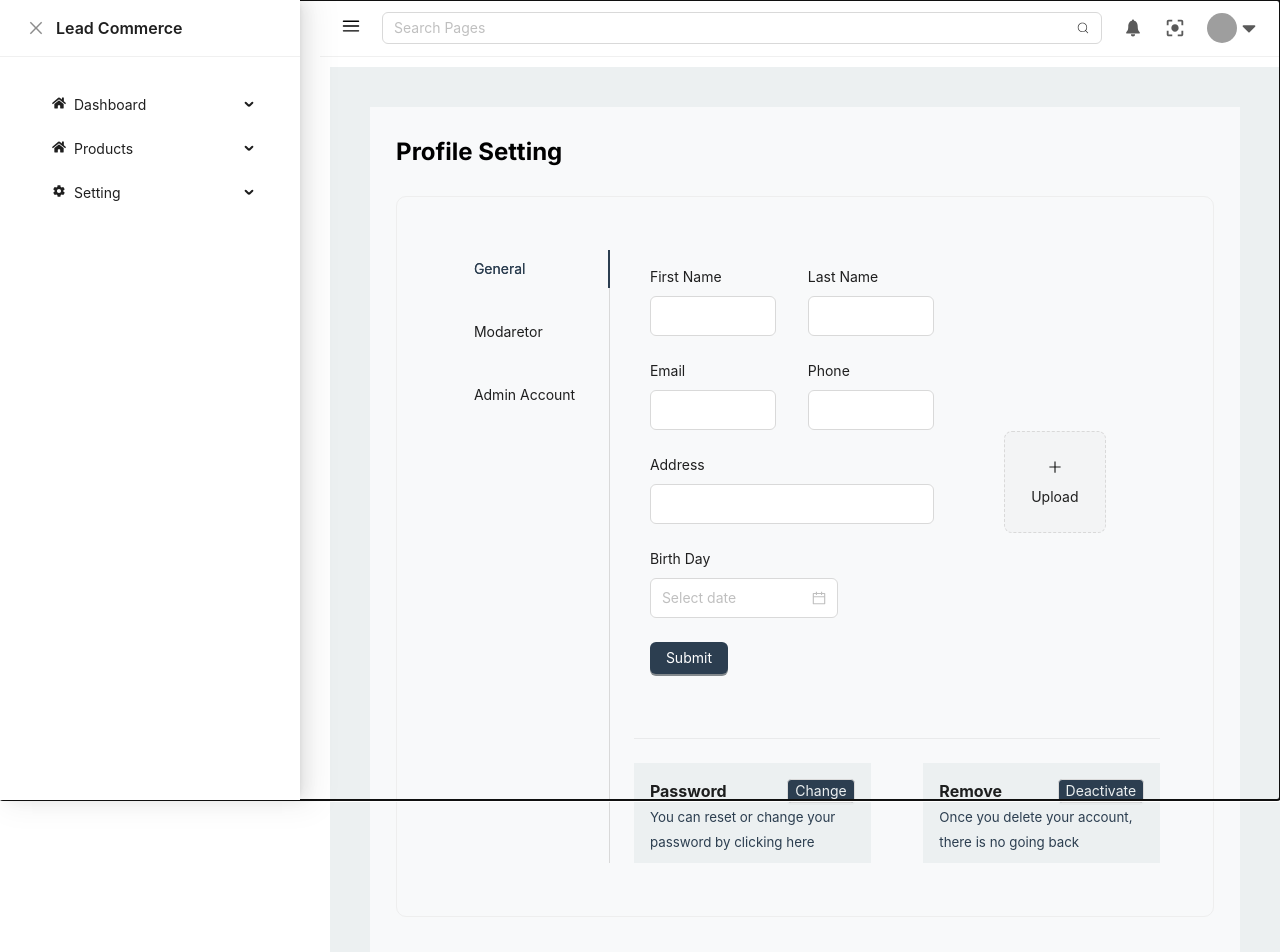
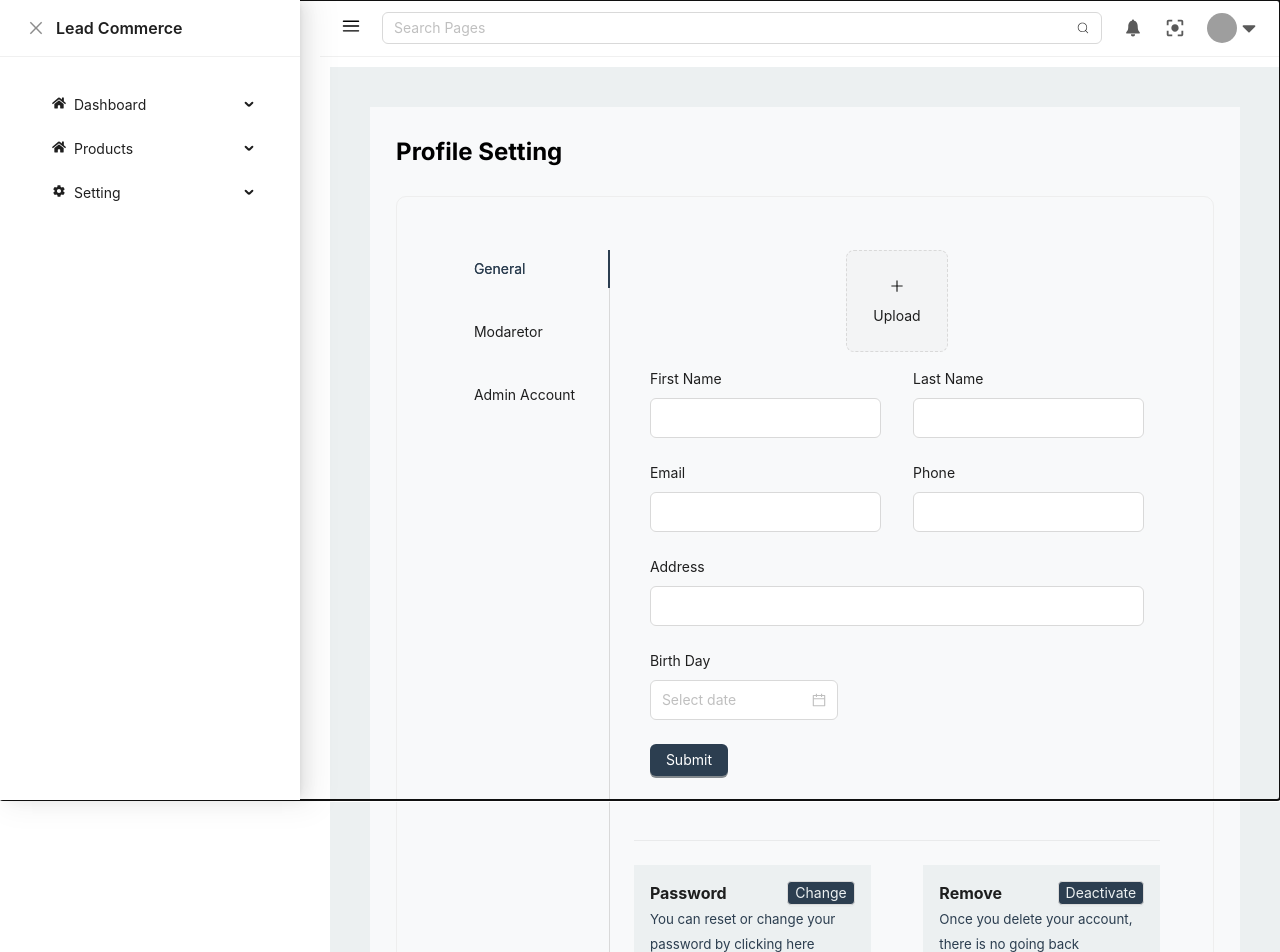
Before and after one commit to mahabubr/leadcommerce-client, a Next.js app: page /settings/profilesetting in a window 1280 px wide. Shown: the top 952 px of the page. Built offline with nearby package versions, Linux system fonts and the light colour scheme; grey boxes are pictures that could not be loaded.

Commit message:
[profileupdate little bit responsive is done]

```diff
--- a/src/app/(dashboard)/settings/profilesetting/page.tsx
+++ b/src/app/(dashboard)/settings/profilesetting/page.tsx
@@ -35,17 +35,10 @@ const ProfileSetting = () => {
         </div>
         <div className={style.card}>
           <div className={style.cardBody}>
-            <div
-              className={(style.row, style.gx5)}
-              style={{
-                position: "relative",
-
-                display: "flex",
-              }}>
+            <div>
               <div
                 style={{
                   padding: "2rem",
-
                   width: "100%",
                 }}>
                 <Tabs
--- a/src/app/(dashboard)/settings/profilesetting/static/profilesetting.module.css
+++ b/src/app/(dashboard)/settings/profilesetting/static/profilesetting.module.css
@@ -18,10 +18,6 @@
   margin-bottom: 30px;
 }
 
-.contentHeader .contentTitle {
-  margin-bottom: 0;
-}
-
 .card {
   margin-bottom: 24px;
   -webkit-box-shadow: none;
@@ -40,75 +36,7 @@
   padding: 1.3rem 1.3rem;
 }
 
-.row {
-  --bs-gutter-x: 1.5rem;
-  --bs-gutter-y: 0;
-  display: -webkit-box;
-  display: -ms-flexbox;
-  display: flex;
-  -ms-flex-wrap: wrap;
-  flex-wrap: wrap;
-  margin-top: calc(var(--bs-gutter-y) * -1);
-  margin-right: calc(var(--bs-gutter-x) / -2);
-  margin-left: calc(var(--bs-gutter-x) / -2);
-}
 
-.gx5 {
-  --bs-gutter-x: 3rem;
-}
-
-.borderEnd {
-  border-right: 1px solid #eee !important;
-}
-.borderEnd {
-  border-right: 1px solid rgba(108, 117, 125, 0.25) !important;
-}
-
-.nav {
-  display: -webkit-box;
-  display: -ms-flexbox;
-  display: flex;
-  -ms-flex-wrap: wrap;
-  flex-wrap: wrap;
-  padding-left: 0;
-  margin-bottom: 0;
-  list-style: none;
-}
-
-.navPills .navLinkActive,
-.navPills .show > .navLink {
-  color: #3167eb;
-  background-color: #ebf0fd;
-}
-
-.mB4 {
-  margin-bottom: 1.5rem !important;
-}
-
-@media (min-width: 1200px) {
-  .pxl4 {
-    padding: 1.5rem !important;
-  }
-}
 
 @media (min-width: 992px) {
-  .colLg3 {
-    -webkit-box-flex: 0;
-    -ms-flex: 0 0 auto;
-    flex: 0 0 auto;
-    width: 25%;
-  }
-
-  .flexLgColumn {
-    -webkit-box-orient: vertical !important;
-    -webkit-box-direction: normal !important;
-    -ms-flex-direction: column !important;
-    flex-direction: column !important;
-  }
-  .colLg9 {
-    -webkit-box-flex: 0;
-    -ms-flex: 0 0 auto;
-    flex: 0 0 auto;
-    width: 75%;
-  }
 }
--- a/src/components/Settings/ProfileUpdate.tsx
+++ b/src/components/Settings/ProfileUpdate.tsx
@@ -3,43 +3,21 @@ import ProfileUpdateFrom from "./ProfileUpdateFrom";
 import ProfileImageUpload from "./ProfileImageUpload";
 import { Divider } from "antd";
 import { Button, Flex } from "antd";
+import style from "./static/profileUpload.module.css";
 const ProfileUpdate = () => {
   return (
     <>
-      <div
-        style={{
-          display: "flex",
-        }}>
-        <div
-          style={{
-            width: "60%",
-            padding: "1rem",
-            // border: "1px solid red",
-          }}>
+      <div className={style.mainDiv}>
+        <div className={style.fromDiv}>
           <ProfileUpdateFrom />
         </div>
-        <div
-          style={{
-            display: "flex",
-            // border: "1px solid red",
-            justifyContent: "center",
-            alignItems: "center",
-            width: "40%",
-          }}>
+        <div className={style.imageUpDiv}>
           <ProfileImageUpload />
         </div>
       </div>
       <Divider />
-      <div
-        style={{
-          display: "flex",
-
-          justifyContent: "space-between",
-        }}>
-        <div
-          style={{
-            width: "45%",
-          }}>
+      <div className={style.cardMainDiv}>
+        <div className={style.singleCard}>
           <div
             style={{
               height: "100px",
@@ -62,10 +40,7 @@ const ProfileUpdate = () => {
             </small>
           </div>
         </div>
-        <div
-          style={{
-            width: "45%",
-          }}>
+        <div className={style.singleCard}>
           <div
             style={{
               height: "100px",
--- /dev/null
+++ b/src/components/Settings/static/profileUpload.module.css
@@ -0,0 +1,55 @@
+.mainDiv {
+  display: flex;
+}
+
+.fromDiv {
+  width: 60%;
+  padding: 1rem;
+  /* border: 1px solid red; */
+}
+
+.imageUpDiv {
+  display: flex;
+  justify-content: center;
+  align-items: center;
+  width: 40%;
+  /* border: 1px solid red; */
+}
+.cardMainDiv {
+  display: flex;
+  justify-content: space-between;
+  /* border: 1px solid red; */
+}
+.singleCard {
+  width: 45%;
+}
+@media (max-width: 1600px) {
+  .mainDiv {
+    display: flex;
+    flex-direction: column-reverse;
+    order: 1;
+  }
+  .fromDiv {
+    width: 100%;
+    padding: 1rem;
+  }
+  .imageUpDiv {
+    display: flex;
+    justify-content: center;
+    align-items: center;
+    width: 100%;
+  }
+}
+
+@media (max-width: 1260px) {
+  .cardMainDiv {
+    display: flex;
+    flex-direction: column;
+    align-items: center;
+    gap: 15px;
+    justify-content: space-between;
+  }
+  .singleCard {
+    width: 100%;
+  }
+}
```
